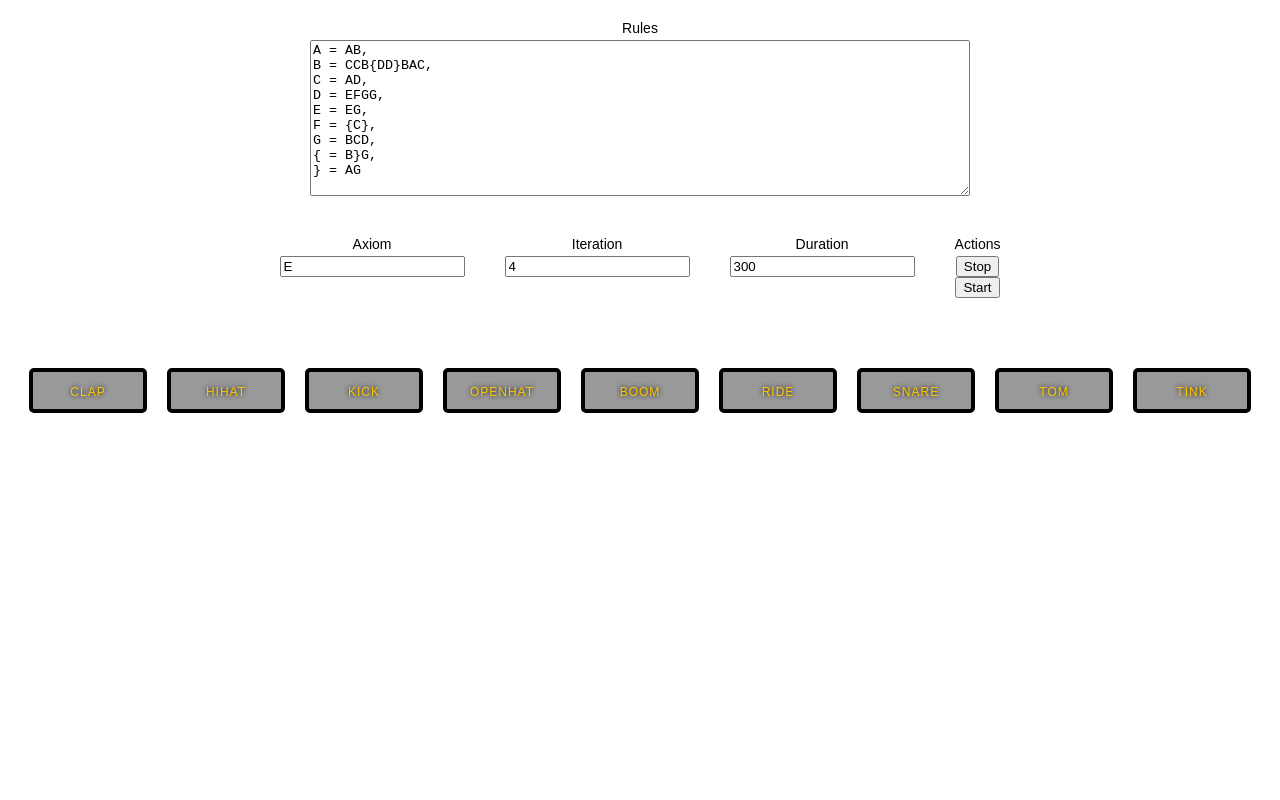
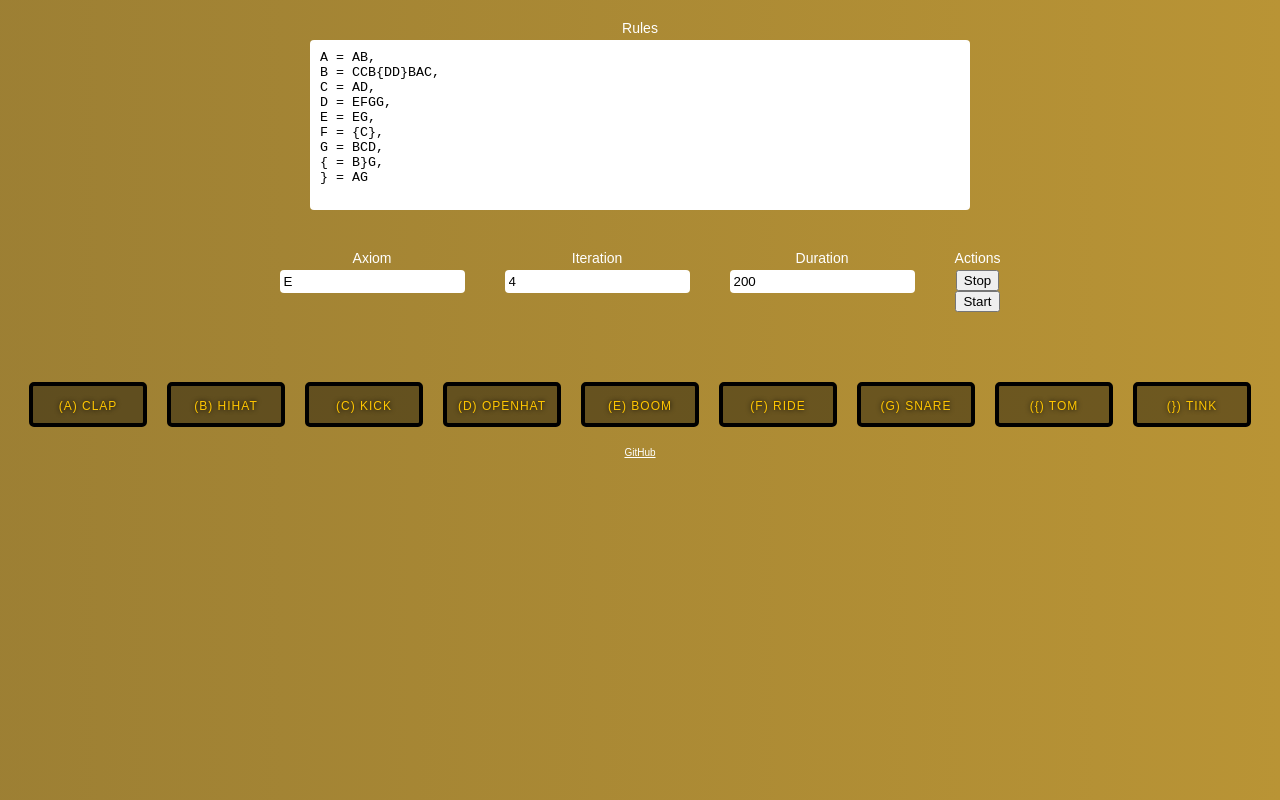
Before and after one commit to abdullah/fractal-drumkit, a plain HTML site: page index.html in a window 1280 px wide. Drawn offline with Linux system fonts and the light colour scheme.

Commit message:
🥁🥁

```diff
--- a/index.html
+++ b/index.html
@@ -38,33 +38,34 @@
   </div>
   <div class="keys">
     <div data-key="A" class="key">
-      <span class="sound">clap</span>
+      <span class="sound">(A) clap</span>
     </div>
     <div data-key="B" class="key">
-      <span class="sound">hihat</span>
+      <span class="sound">(B) hihat</span>
     </div>
     <div data-key="C" class="key">
-      <span class="sound">kick</span>
+      <span class="sound">(C) kick</span>
     </div>
     <div data-key="D" class="key">
-      <span class="sound">openhat</span>
+      <span class="sound">(D) openhat</span>
     </div>
     <div data-key="E" class="key">
-      <span class="sound">boom</span>
+      <span class="sound">(E) boom</span>
     </div>
     <div data-key="F" class="key">
-      <span class="sound">ride</span>
+      <span class="sound">(F) ride</span>
     </div>
     <div data-key="G" class="key">
-      <span class="sound">snare</span>
+      <span class="sound">(G) snare</span>
     </div>
     <div data-key="{" class="key">
-      <span class="sound">tom</span>
+      <span class="sound">({) tom</span>
     </div>
     <div data-key="}" class="key">
-      <span class="sound">tink</span>
+      <span class="sound">(}) tink</span>
     </div>
   </div>
+  <div style="text-align: center; margin-top: 10px;"><a href="https://github.com/abdullah/fractal-drumkit">GitHub</a></div>
 
   <audio data-key="A" src="sounds/clap.wav"></audio>
   <audio data-key="B" src="sounds/hihat.wav"></audio>
@@ -91,7 +92,7 @@
         ['}', 'AG'],
       ],
       iteration: 4,
-      duration: 300,
+      duration: 200,
     })
     function stop() {
       po.stop()
--- a/po.js
+++ b/po.js
@@ -71,9 +71,6 @@ Po.prototype.play = function() {
 
   interval = setInterval(() => {
     fractalSize--;
-    duration -= 10;
-    console.log(duration);
-
     if (fractalSize !== 0) {
       playSound(fractal[fractalSize - 1]);
     }
--- a/style.css
+++ b/style.css
@@ -6,6 +6,17 @@ body, html {
   margin: 0;
   padding: 0;
   font-family: sans-serif;
+  background: linear-gradient(270deg, #ddae37, #6c5c31);
+  background-size: 400% 400%;
+  animation: backgroundAnimation 30s ease infinite;
+}
+
+textarea,
+input {
+  border-radius: 4px;
+  padding: 4px;
+  border:0;
+  resize: none;
 }
 
 .keys {
@@ -57,6 +68,7 @@ kbd {
 
 .rule-area textarea{
   height: 150px;
+  padding: 10px;
 }
 
 .fields {
@@ -72,6 +84,18 @@ kbd {
 }
 
 .field span {
+  color: #fff;
   margin-bottom: 4px;
   font-size: 14px;
 }
+
+a {
+  color: #fff;
+}
+
+
+@keyframes backgroundAnimation {
+    0%{background-position:0% 50%}
+    50%{background-position:100% 50%}
+    100%{background-position:0% 50%}
+}
```
